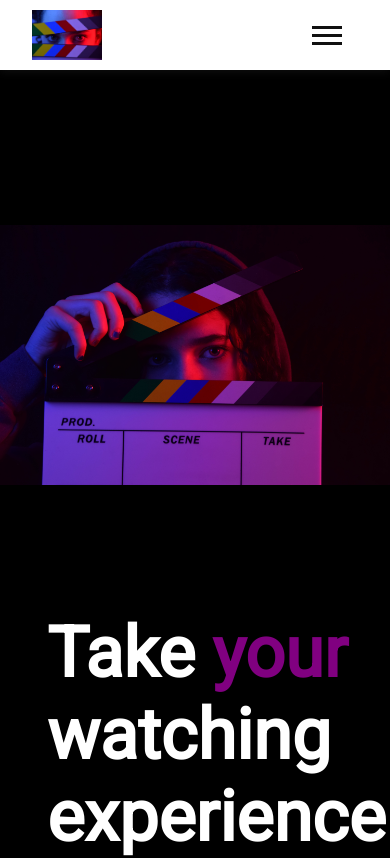
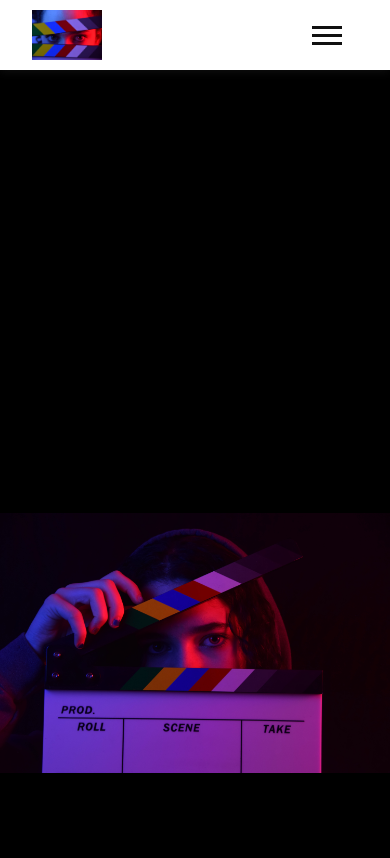
Before and after one commit to Rachelwebdev/Cinemy, a React (Create React App) app: page / in a window 390 px wide. Shown: the top 858 px of the page. Built offline with nearby package versions, Linux system fonts and the light colour scheme.

Commit message:
media query home component

```diff
--- a/src/Components/Home.css
+++ b/src/Components/Home.css
@@ -2,13 +2,14 @@
   display: flex;
   justify-content: space-between;
   align-items: center;
-  height: 50vh;
+  height: 100vh;
   background-color: black;
-  /* margin-bottom: 5rem; */
+  margin-bottom: 5rem;
   padding-bottom: 2rem;
 }
 
 .right-side {
+  margin-top: 10rem;
   width: 50%;
   display: flex;
   flex-direction: column;
@@ -55,7 +56,7 @@
 @media (max-width: 700px) {
   .home-container {
     flex-direction: column-reverse;
-    margin-top: 22rem;
+    margin-top: 50rem;
     height: 100vh;
   }
   .left-image {
@@ -69,10 +70,6 @@
 }
 
 @media (max-width: 380px) {
-  .home-container {
-    margin-top: 5rem;
-  }
-
   .heading {
     font-size: 45px;
     padding-top: 2rem;
@@ -82,10 +79,4 @@
     width: 70%;
     padding: 1.2rem 1rem;
   }
-  .left-image {
-    margin-top: 3rem;
-  }
 }
-
-@media (max-width: 380px) {
-}
```
